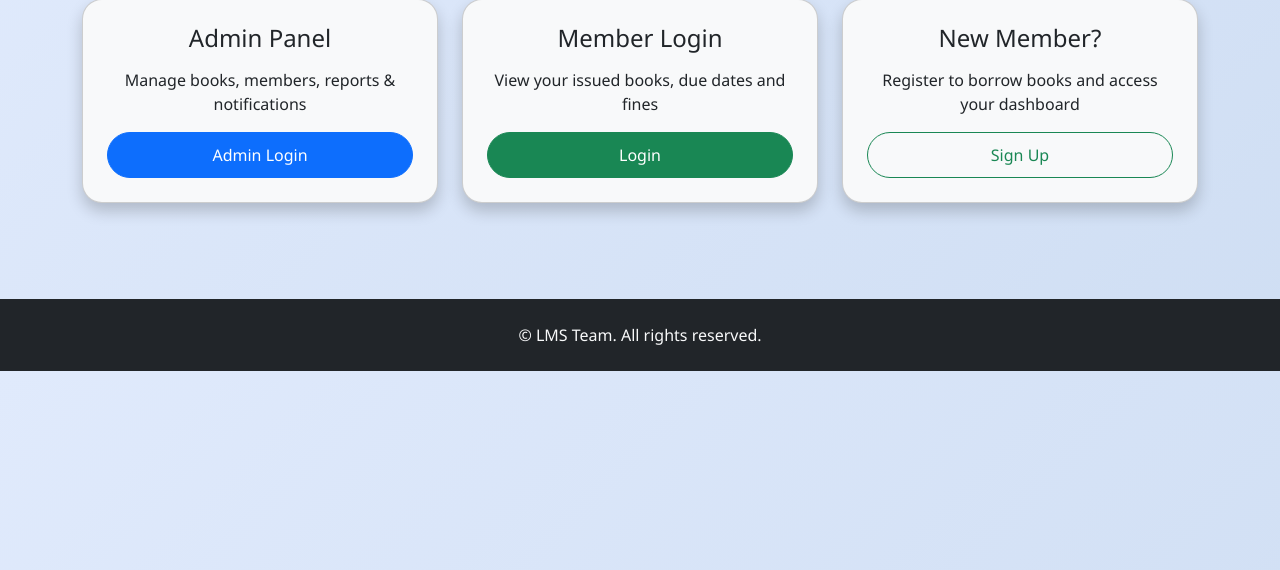
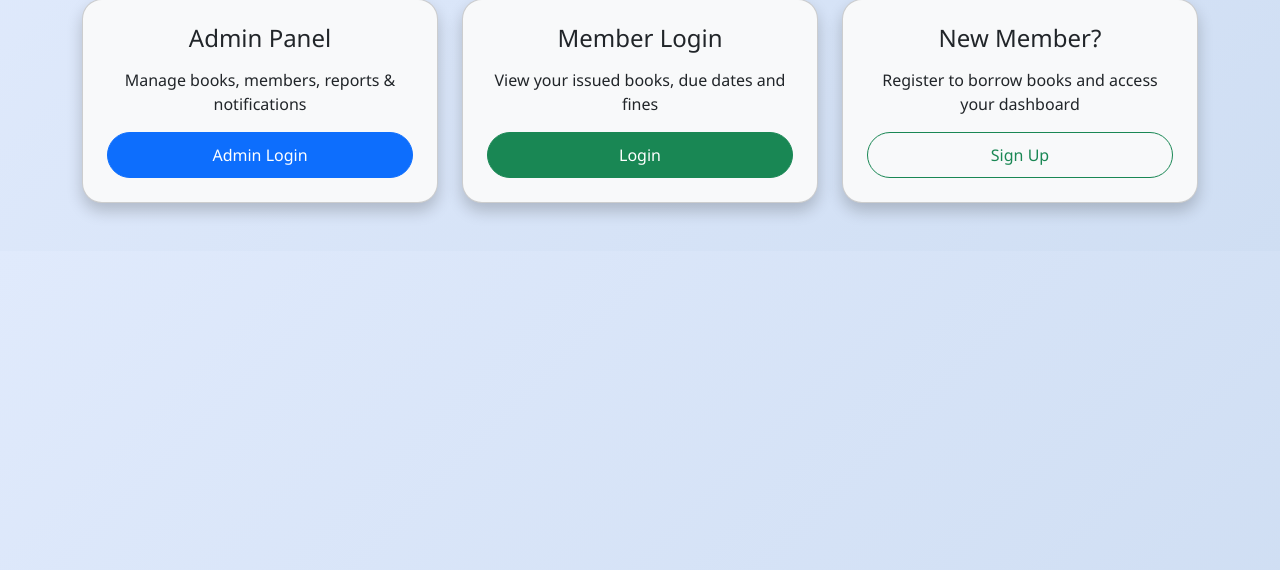
Before and after one commit to Meghana-Kona/LMS, a Flask app: page / in a window 1280 px wide. Shown: the part 155-725 px from the top of the page. Run offline with Flask 3, Linux system fonts and the light colour scheme.

Commit message:
Update home.html

```diff
--- a/templates/home.html
+++ b/templates/home.html
@@ -56,15 +56,5 @@
 
     </div>
   </div>
-  <!-- Footer -->
-<footer class="mt-5 bg-dark text-light py-4">
-  <div class="container text-center">
-
-
-
-    <p class="mb-0">&copy; {{ current_year }} LMS Team. All rights reserved.</p>
-  </div>
-</footer>
-
 </body>
 </html>
```
